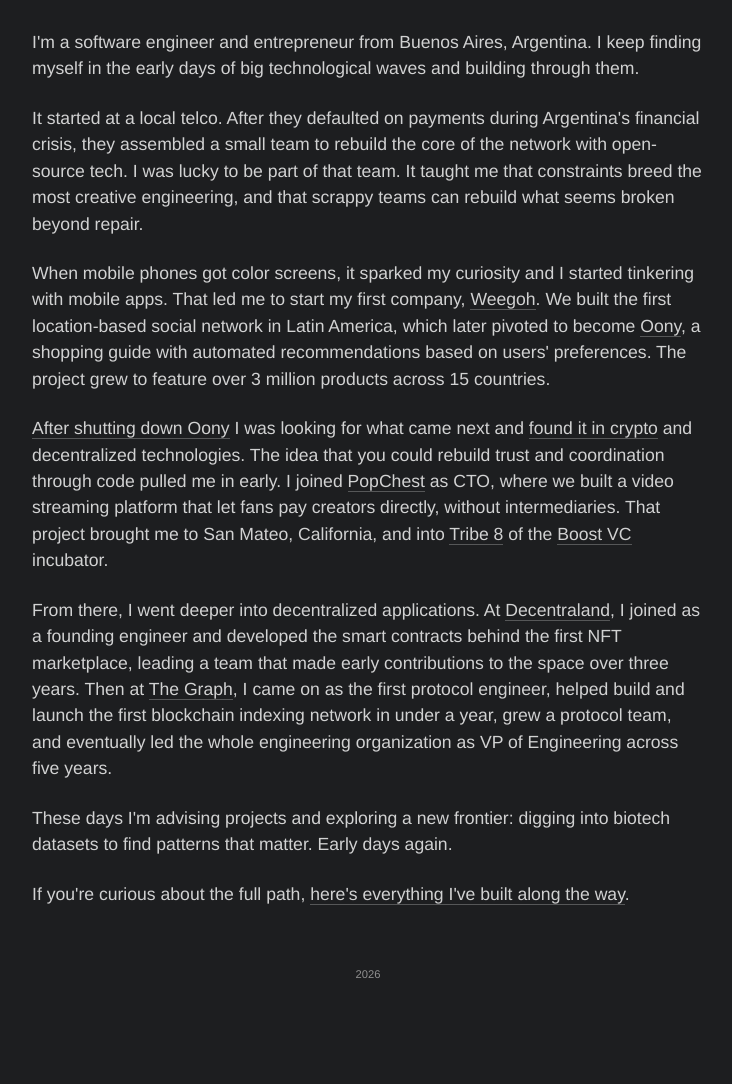
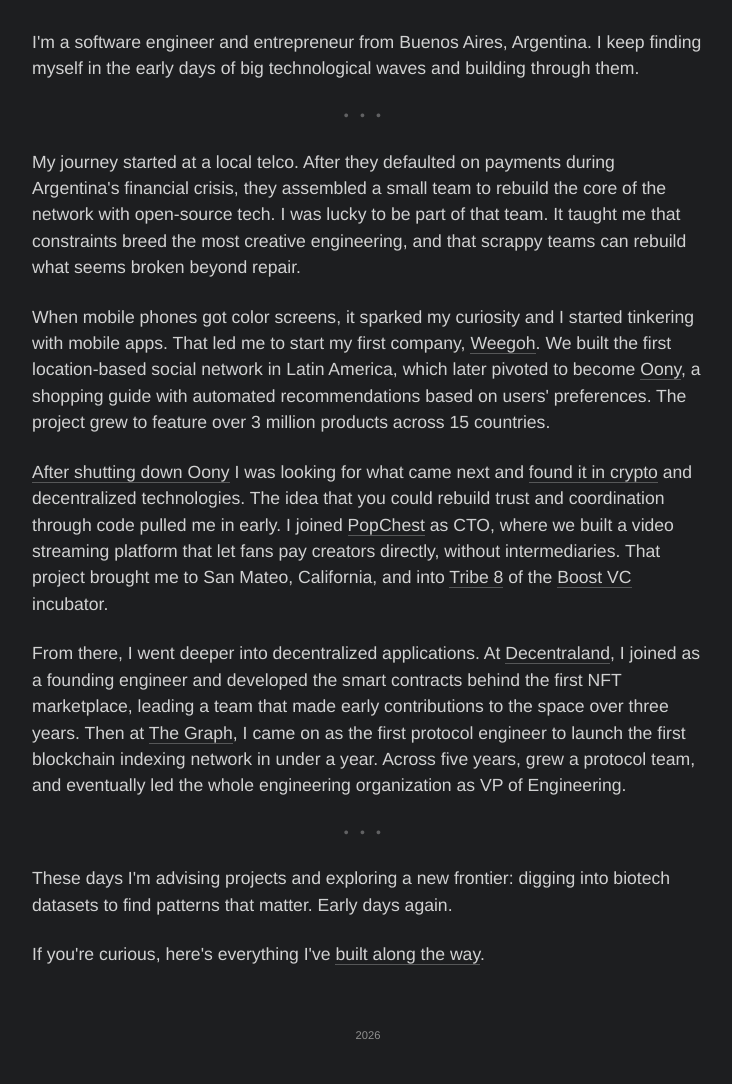
Before and after one commit to abarmat/abarmat.github.io, an Eleventy site: page src/about.njk in a window 1280 px wide. Shown: the part 137-1221 px from the top of the page, without its empty margins (272-1004 px from the left). Before the commit the page ends 1160 px from the top, so only its background shows below. Built offline with nearby package versions, Linux system fonts and the light colour scheme; Eleventy itself is replaced by a stand-in of ours; files that its build step writes are made by us from their sources; what @mightyplow/eleventy-plugin-cache-buster would draw is missing.

Commit message:
Refactor about page text and layout
Reorganize narrative flow with improved sentence structure and line wrapping. Add horizontal dividers between major sections and adjust phrasing for clarity, including rewording at The Graph timeline for conciseness.

```diff
--- a/src/about.njk
+++ b/src/about.njk
@@ -11,13 +11,14 @@ nav: about
             Argentina. I keep finding myself in the early days of big
             technological waves and building through them.
         </p>
+        <hr />
         <p>
-            It started at a local telco. After they defaulted on payments during
-            Argentina's financial crisis, they assembled a small team to rebuild
-            the core of the network with open-source tech. I was lucky to be
-            part of that team. It taught me that constraints breed the most
-            creative engineering, and that scrappy teams can rebuild what seems
-            broken beyond repair.
+            My journey started at a local telco. After they defaulted on
+            payments during Argentina's financial crisis, they assembled a small
+            team to rebuild the core of the network with open-source tech. I was
+            lucky to be part of that team. It taught me that constraints breed
+            the most creative engineering, and that scrappy teams can rebuild
+            what seems broken beyond repair.
         </p>
         <p>
             When mobile phones got color screens, it sparked my curiosity and I
@@ -61,19 +62,20 @@ nav: about
             NFT marketplace, leading a team that made early contributions to the
             space over three years. Then at
             <a href="https://thegraph.com">The Graph</a>, I came on as the first
-            protocol engineer, helped build and launch the first blockchain
-            indexing network in under a year, grew a protocol team, and
+            protocol engineer to launch the first blockchain indexing network in
+            under a year. Across five years, grew a protocol team, and
             eventually led the whole engineering organization as VP of
-            Engineering across five years.
+            Engineering.
         </p>
+        <hr />
         <p>
             These days I'm advising projects and exploring a new frontier:
             digging into biotech datasets to find patterns that matter. Early
             days again.
         </p>
         <p>
-            If you're curious about the full path,
-            <a href="/projects">here's everything I've built along the way</a>.
+            If you're curious, here's everything I've
+            <a href="/projects">built along the way</a>.
         </p>
     </section>
 </div>
```
